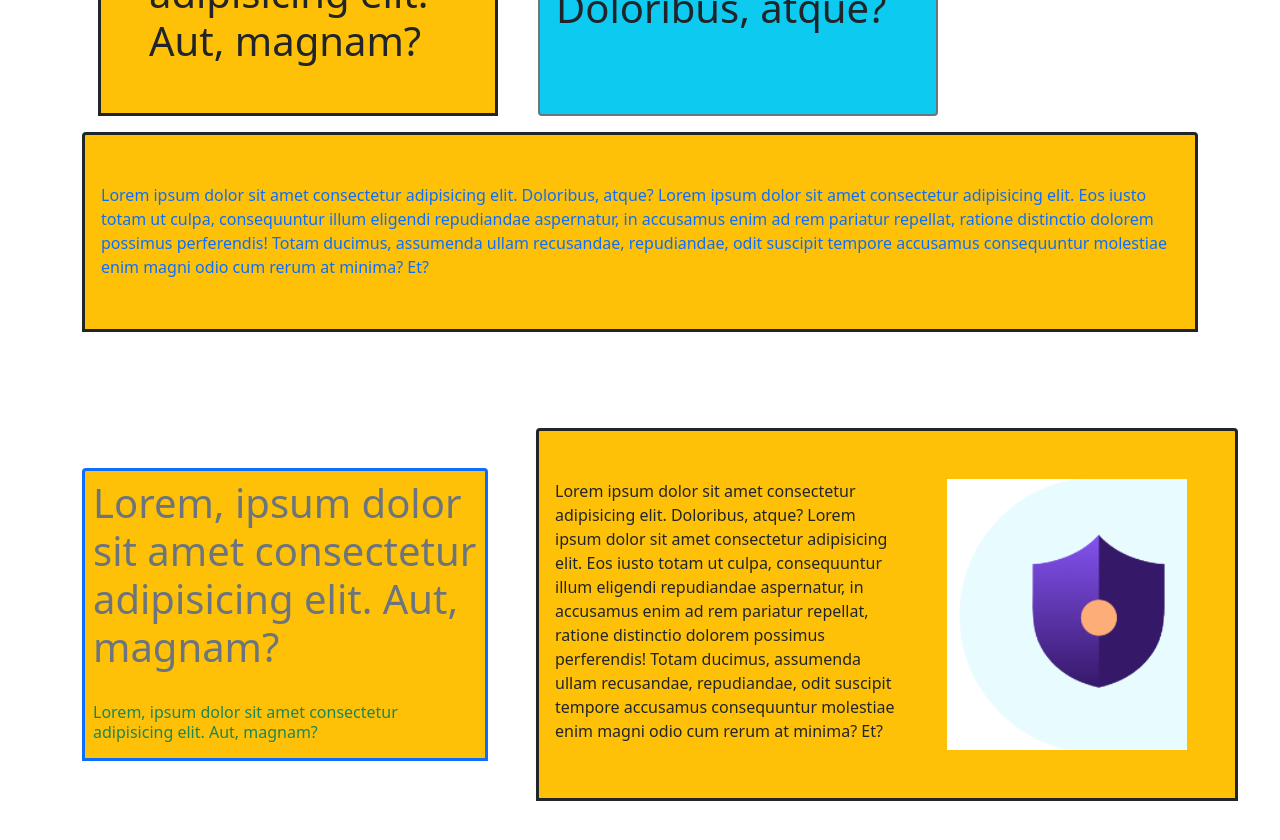
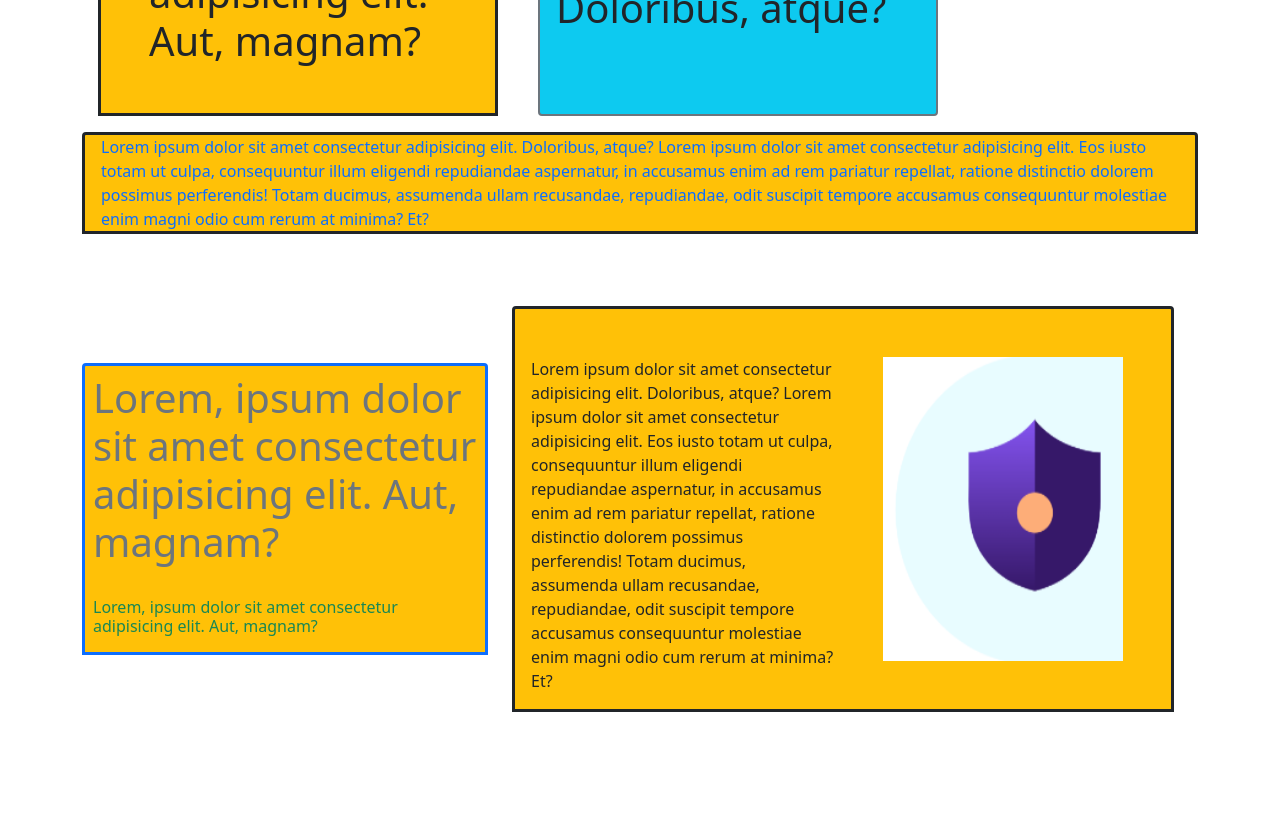
Before and after one commit to kommineni-Madhuri/bootstrapSection2, a plain HTML site: page index.html in a window 1280 px wide. Shown: the part 420-1260 px from the top of the page. After the commit the page ends 1204 px from the top, so only its background shows below. Drawn offline with nearby package versions, Linux system fonts and the light colour scheme.

Commit message:
Update index.html

```diff
--- a/index.html
+++ b/index.html
@@ -23,7 +23,7 @@
               </div>
 
             </div>
-            <div class=" text-primary bg-warning border border-3 border-dark rounded-top ps-3 pt-5 " style="width:auto;height:200px">Lorem ipsum dolor sit amet consectetur adipisicing elit. Doloribus, atque? Lorem ipsum dolor sit amet consectetur adipisicing elit. Eos iusto totam ut culpa, consequuntur illum eligendi repudiandae aspernatur, in accusamus enim ad rem pariatur repellat, ratione distinctio dolorem possimus perferendis! Totam ducimus, assumenda ullam recusandae, repudiandae, odit suscipit tempore accusamus consequuntur molestiae enim magni odio cum rerum at minima? Et?
+            <div class=" text-primary bg-warning border border-3 border-dark rounded-top ps-3" style="width:auto;height:auto">Lorem ipsum dolor sit amet consectetur adipisicing elit. Doloribus, atque? Lorem ipsum dolor sit amet consectetur adipisicing elit. Eos iusto totam ut culpa, consequuntur illum eligendi repudiandae aspernatur, in accusamus enim ad rem pariatur repellat, ratione distinctio dolorem possimus perferendis! Totam ducimus, assumenda ullam recusandae, repudiandae, odit suscipit tempore accusamus consequuntur molestiae enim magni odio cum rerum at minima? Et?
         </div>
 
               <div class="d-flex flex-row my-5">
@@ -32,9 +32,9 @@
                     <p class=" p-2 h6 text-success"style="width:400px;height=auto">Lorem, ipsum dolor sit amet consectetur adipisicing elit. Aut, magnam?</p>
                 </div>
 
-                <div class=" d-flex flex-row  bg-warning border border-3 border-dark rounded-top m-5"style="width:800px;height:auto">
+                <div class=" d-flex flex-row  bg-warning border border-3 border-dark rounded-top m-4"style="width:auto;height:auto">
 
-                    <p class=" ps-3 pt-5" style="width:600px;height:auto">Lorem ipsum dolor sit amet consectetur adipisicing elit. Doloribus, atque? Lorem ipsum dolor sit amet consectetur adipisicing elit. Eos iusto totam ut culpa, consequuntur illum eligendi repudiandae aspernatur, in accusamus enim ad rem pariatur repellat, ratione distinctio dolorem possimus perferendis! Totam ducimus, assumenda ullam recusandae, repudiandae, odit suscipit tempore accusamus consequuntur molestiae enim magni odio cum rerum at minima? Et?</p>
+                    <p class=" ps-3 pt-5" style="width:auto;height:auto">Lorem ipsum dolor sit amet consectetur adipisicing elit. Doloribus, atque? Lorem ipsum dolor sit amet consectetur adipisicing elit. Eos iusto totam ut culpa, consequuntur illum eligendi repudiandae aspernatur, in accusamus enim ad rem pariatur repellat, ratione distinctio dolorem possimus perferendis! Totam ducimus, assumenda ullam recusandae, repudiandae, odit suscipit tempore accusamus consequuntur molestiae enim magni odio cum rerum at minima? Et?</p>
                 <img class="text-center img-fluid p-5"style="width:auto;height:auto  "src="images\image1.PNG" >
             </div>
 
```
